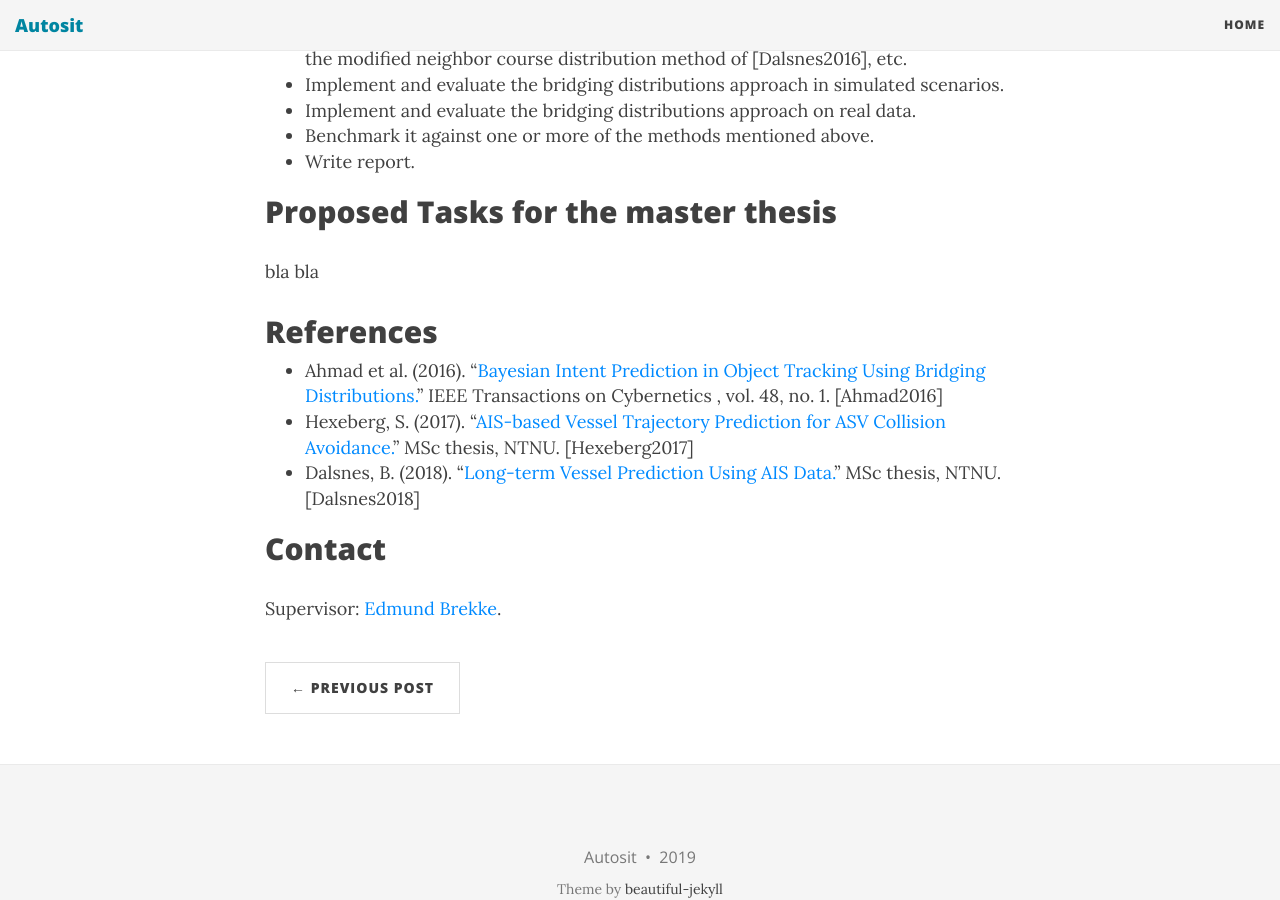
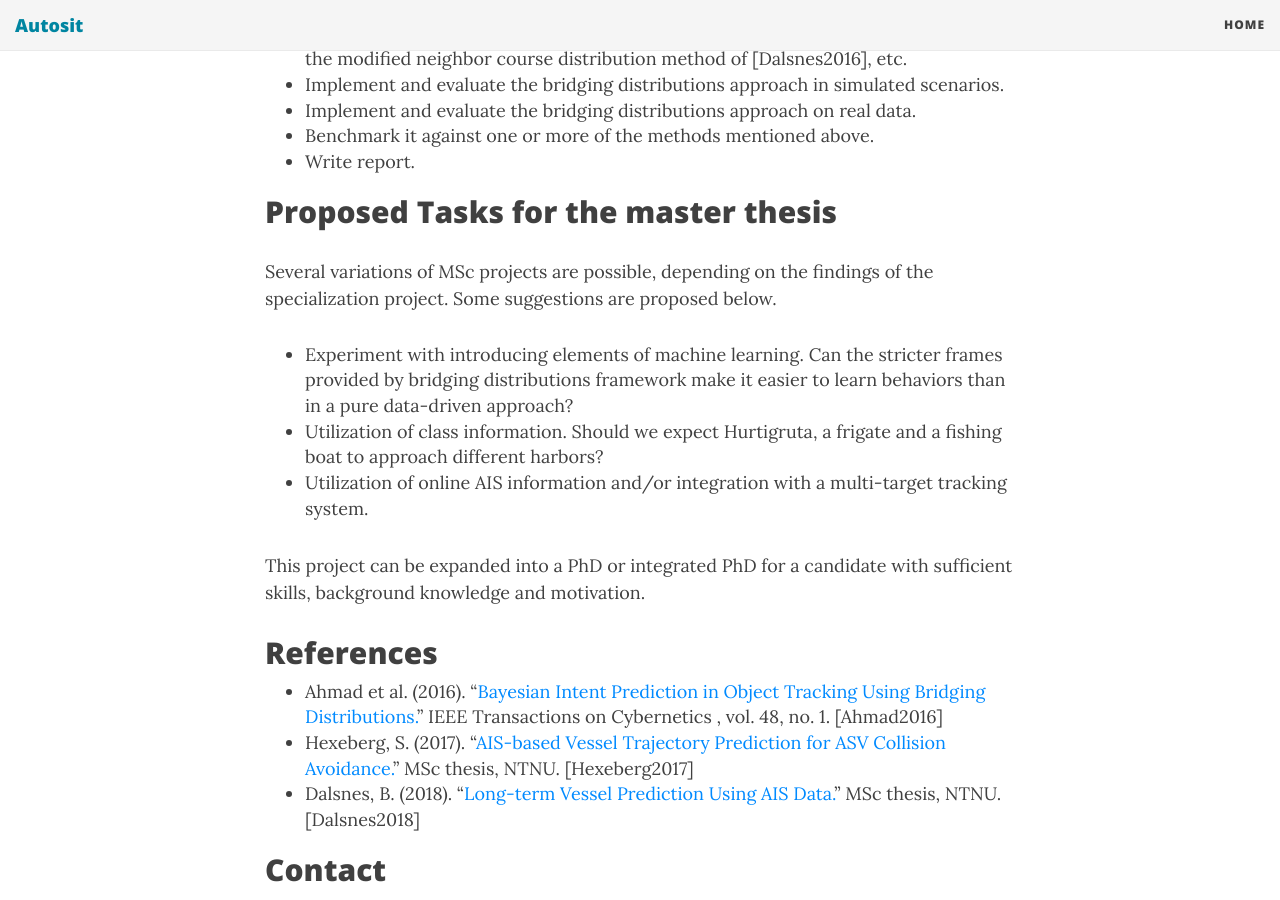
Before and after one commit to autosit/autosit.github.io, a Jekyll site: the page built from _posts/2019-04-22-ltp_bridging.md, in a window 1280 px wide and 900 px high, scrolled down 1126 px. Built offline with Jekyll 4.4.1, drawn with Linux system fonts in a browser that asks for light colours; nearby versions of some CDN libraries.

Commit message:
added PhD offer for bridging densities

```diff
--- a/_posts/2019-04-22-ltp_bridging.md
+++ b/_posts/2019-04-22-ltp_bridging.md
@@ -31,8 +31,13 @@ This approach can be tested on the same AIS data as were used in [Hexeberg2017]
 
 ## Proposed Tasks for the master thesis
 
-bla bla
+Several variations of MSc projects are possible, depending on the findings of the specialization project. Some suggestions are proposed below.
 
+* Experiment with introducing elements of machine learning. Can the stricter frames provided by bridging distributions framework make it easier to learn behaviors than in a pure data-driven approach?
+* Utilization of class information. Should we expect Hurtigruta, a frigate and a fishing boat to approach different harbors?
+* Utilization of online AIS information and/or integration with a multi-target tracking system.
+
+This project can be expanded into a PhD or integrated PhD for a candidate with sufficient skills, background knowledge and motivation.
 
 ## References
 * Ahmad et al. (2016). "<a href="https://ieeexplore.ieee.org/document/7765149">Bayesian Intent Prediction in Object Tracking Using Bridging Distributions.</a>" IEEE Transactions on Cybernetics , vol. 48, no. 1. [Ahmad2016]
```
